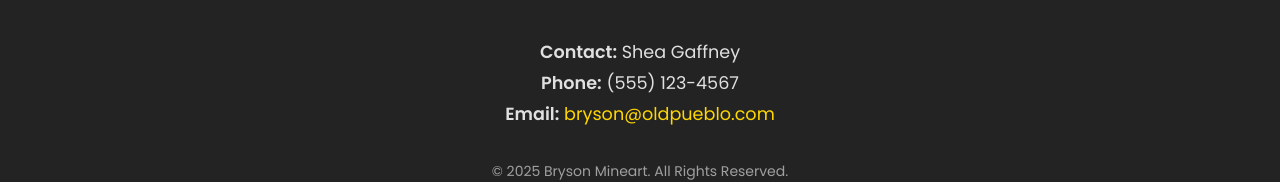
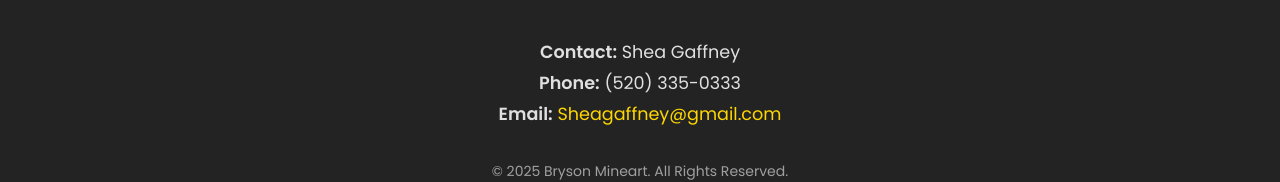
Before and after one commit to mineartBryson/Old-Pueblo-Car-Condos, a React (Create React App) app: page / in a window 1280 px wide. Shown: the part 3416-3598 px from the top of the page. Built offline with nearby package versions, Linux system fonts and the light colour scheme.

Commit message:
Updated contact information

```diff
--- a/src/components/Footer.jsx
+++ b/src/components/Footer.jsx
@@ -18,8 +18,8 @@ function Footer() {
 
       <div className="footer__contact">
         <p><strong>Contact:</strong> Shea Gaffney</p>
-        <p><strong>Phone:</strong> (555) 123-4567</p>
-        <p><strong>Email:</strong> <a href="mailto:Sheagaffney@gmail.com">bryson@oldpueblo.com</a></p>
+        <p><strong>Phone:</strong> (520) 335-0333</p>
+        <p><strong>Email:</strong> <a href="mailto:Sheagaffney@gmail.com">Sheagaffney@gmail.com</a></p>
       </div>
 
       <div className="footer__info">
```
